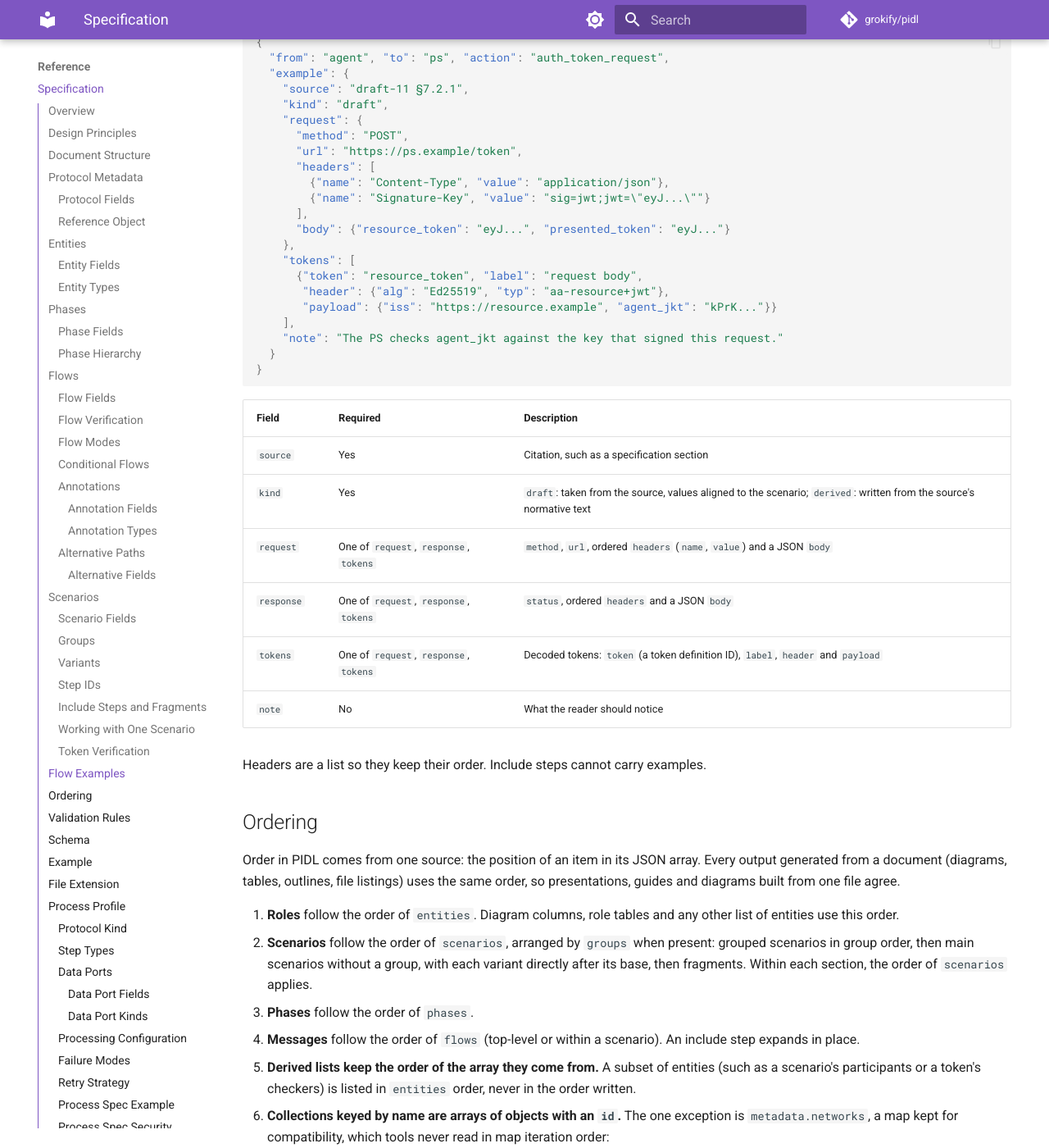
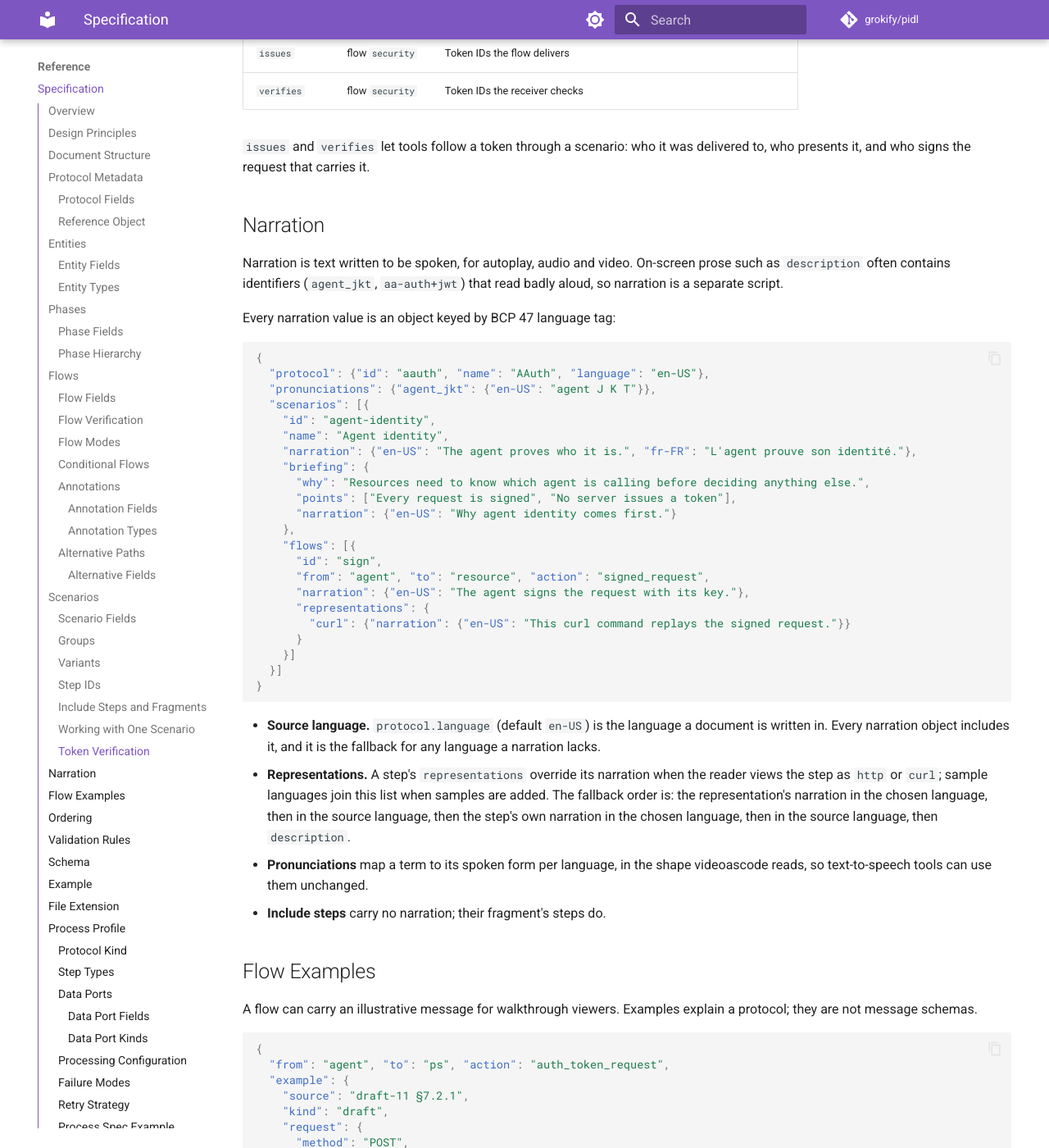
Before and after one commit to grokify/pidl, an MkDocs documentation site: the page built from docs/SPECIFICATION.md, in a window 1280 px wide and 1400 px high, scrolled down 12867 px. Shown: the whole window at 82% size. Built offline with MkDocs 1.6.1 and Material for MkDocs 9.7.7, drawn with Linux system fonts in a browser that asks for light colours; comment, search, counter and statistics services are not loaded; some of the changed text lies outside the part shown.

Commit message:
docs: describe narration, briefings and pronunciations
Refs: RMI-PIDL-042
Refs: RMI-PIDL-090
Co-Authored-By: Claude Opus 5.5 <noreply@anthropic.com>

````diff
--- a/docs/SPECIFICATION.md
+++ b/docs/SPECIFICATION.md
@@ -35,7 +35,9 @@ A PIDL document is a JSON object. It describes either one flow (`flows`) or an o
 | `entities` | Yes | Participants in the protocol, in display order |
 | `phases` | No | Logical grouping of flows |
 | `flows` | One of `flows` or `scenarios` | Interactions between entities, as a single flow |
+| `groups` | No | Ordered navigation sections for scenarios (see [Groups](#groups)) |
 | `scenarios` | One of `flows` or `scenarios` | Named, ordered sequences of flows (see [Scenarios](#scenarios)) |
+| `pronunciations` | No | Spoken forms of terms per language (see [Narration](#narration)) |
 | `metadata` | No | Tokens, networks, components and trust relations |
 
 ## Protocol Metadata
@@ -70,6 +72,7 @@ The `protocol` object contains metadata about the protocol being described.
 | `description` | string | No | Brief description |
 | `category` | enum | No | One of: `auth`, `agent`, `messaging`, `provisioning`, `other` |
 | `references` | array | No | Links to specifications |
+| `language` | string | No | BCP 47 tag of the narration source language (default `en-US`) |
 
 ### Reference Object
 
@@ -211,6 +214,8 @@ Flows are the core semantic unit: directed interactions between entities.
 | Field | Type | Required | Description |
 |-------|------|----------|-------------|
 | `id` | string | No | Step identifier, unique within its scenario and matching `^[a-z][a-z0-9_-]*$` (see [Step IDs](#step-ids)) |
+| `narration` | object | No | Spoken for this step, by language (see [Narration](#narration)) |
+| `representations` | object | No | Narration overrides for `http` or `curl` |
 | `from` | string | Yes¹ | Source entity ID |
 | `to` | string | Yes¹ | Target entity ID |
 | `action` | string | Yes¹ | Action identifier |
@@ -396,6 +401,8 @@ A document has either `flows` or `scenarios`. A document with `flows` behaves as
 | `group` | string | No | ID of the [group](#groups) the scenario is listed under. Fragments have no group |
 | `variant_of` | string | No | ID of the main scenario this one is a [variant](#variants) of |
 | `variant_label` | string | With `variant_of` | Label for the variant in a toggle, such as "With user approval" |
+| `narration` | object | No | Spoken when the scenario opens, by language (see [Narration](#narration)) |
+| `briefing` | object | No | Why the scenario exists, its key points, and narration for them |
 | `flows` | array | Yes | The scenario's steps, in order |
 
 ### Groups
@@ -450,6 +457,42 @@ Token definitions and flow security can say who checks what, so reviews and gene
 | `verifies` | flow `security` | Token IDs the receiver checks |
 
 `issues` and `verifies` let tools follow a token through a scenario: who it was delivered to, who presents it, and who signs the request that carries it.
+
+## Narration
+
+Narration is text written to be spoken, for autoplay, audio and video. On-screen prose such as `description` often contains identifiers (`agent_jkt`, `aa-auth+jwt`) that read badly aloud, so narration is a separate script.
+
+Every narration value is an object keyed by BCP 47 language tag:
+
+```json
+{
+  "protocol": {"id": "aauth", "name": "AAuth", "language": "en-US"},
+  "pronunciations": {"agent_jkt": {"en-US": "agent J K T"}},
+  "scenarios": [{
+    "id": "agent-identity",
+    "name": "Agent identity",
+    "narration": {"en-US": "The agent proves who it is.", "fr-FR": "L'agent prouve son identité."},
+    "briefing": {
+      "why": "Resources need to know which agent is calling before deciding anything else.",
+      "points": ["Every request is signed", "No server issues a token"],
+      "narration": {"en-US": "Why agent identity comes first."}
+    },
+    "flows": [{
+      "id": "sign",
+      "from": "agent", "to": "resource", "action": "signed_request",
+      "narration": {"en-US": "The agent signs the request with its key."},
+      "representations": {
+        "curl": {"narration": {"en-US": "This curl command replays the signed request."}}
+      }
+    }]
+  }]
+}
+```
+
+- **Source language.** `protocol.language` (default `en-US`) is the language a document is written in. Every narration object includes it, and it is the fallback for any language a narration lacks.
+- **Representations.** A step's `representations` override its narration when the reader views the step as `http` or `curl`; sample languages join this list when samples are added. The fallback order is: the representation's narration in the chosen language, then in the source language, then the step's own narration in the chosen language, then in the source language, then `description`.
+- **Pronunciations** map a term to its spoken form per language, in the shape videoascode reads, so text-to-speech tools can use them unchanged.
+- **Include steps** carry no narration; their fragment's steps do.
 
 ## Flow Examples
 
@@ -523,6 +566,7 @@ Numeric ordering fields are not used. The `sequence` field on a flow is deprecat
 12. Group IDs are unique and match `^[a-z][a-z0-9_-]*$`; a scenario's `group` names a declared group, and fragments have no group
 13. `variant_of` names a main scenario that is not itself a variant, in the same group, and `variant_label` is set exactly when `variant_of` is
 14. Flow IDs match `^[a-z][a-z0-9_-]*$` and are unique within their flow list, and step IDs stay unique once fragments are expanded
+15. Narration keys are BCP 47 language tags with non-empty text, and every narration object includes the source language; representation keys are `http` or `curl`; include steps carry no narration
 
 ## Schema
 
````
Also changed, not shown: 1 other file.
